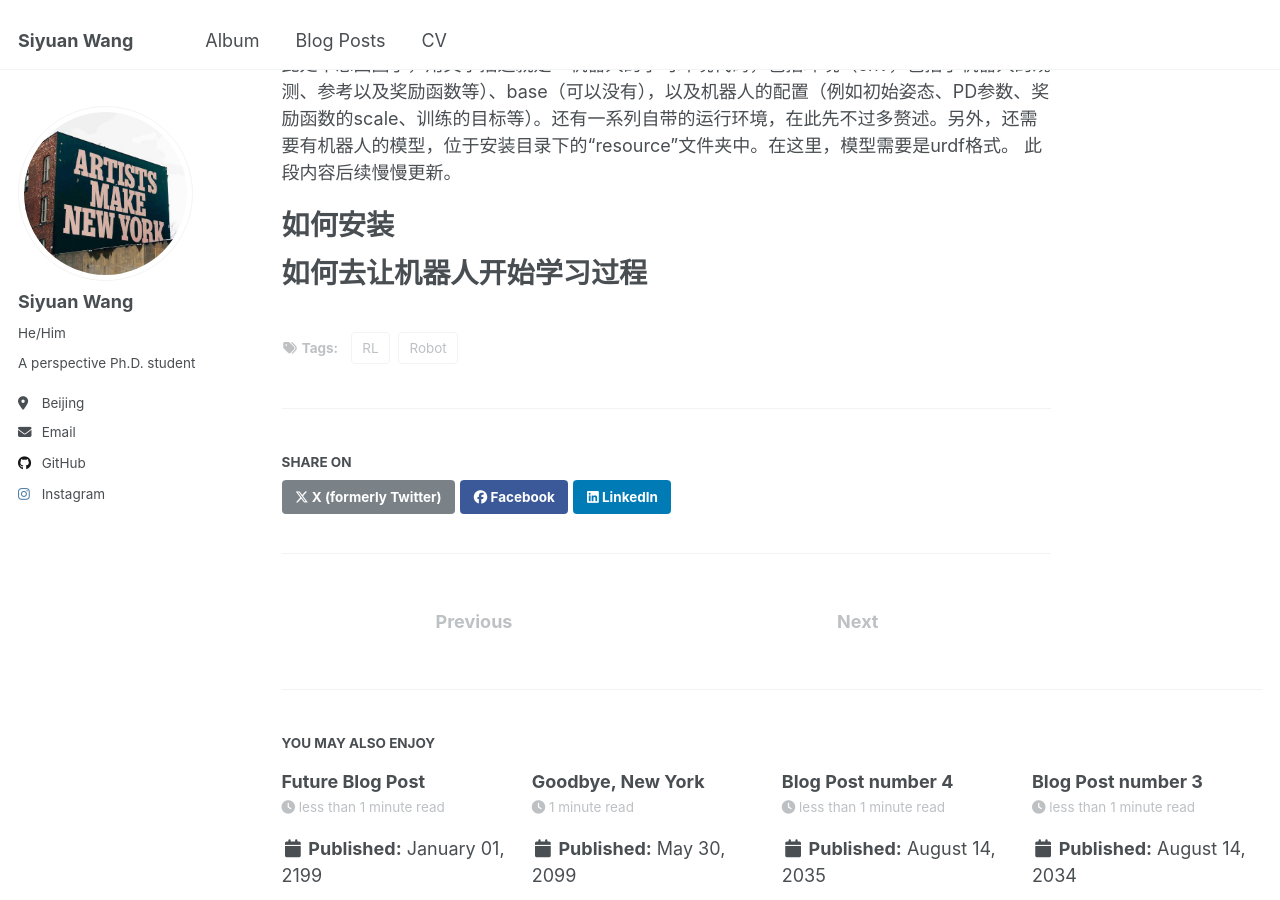
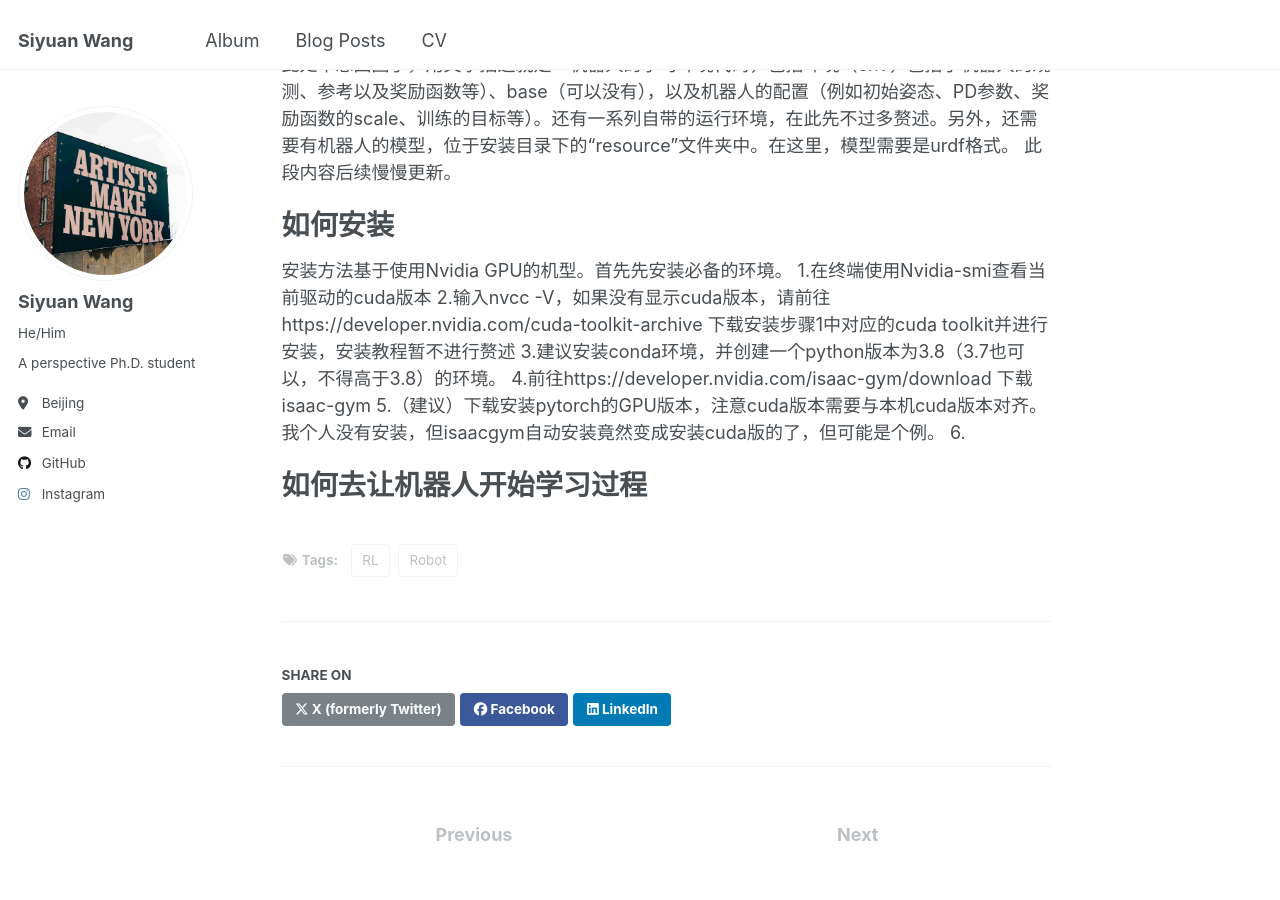
Before and after one commit to wangsy1999/wangsy1999.github.io, a Jekyll site: the page built from _posts/2013-08-14-blog-post-2.md, in a window 1280 px wide and 900 px high, scrolled down 385 px. Built offline with Jekyll 4.4.1, drawn with Linux system fonts in a browser that asks for light colours.

Commit message:
Update 2013-08-14-blog-post-2.md

```diff
--- a/_posts/2013-08-14-blog-post-2.md
+++ b/_posts/2013-08-14-blog-post-2.md
@@ -17,6 +17,13 @@ Legged-Gym结构
 
 如何安装
 ======
+安装方法基于使用Nvidia GPU的机型。首先先安装必备的环境。
+1.在终端使用Nvidia-smi查看当前驱动的cuda版本
+2.输入nvcc -V，如果没有显示cuda版本，请前往https://developer.nvidia.com/cuda-toolkit-archive 下载安装步骤1中对应的cuda toolkit并进行安装，安装教程暂不进行赘述
+3.建议安装conda环境，并创建一个python版本为3.8（3.7也可以，不得高于3.8）的环境。
+4.前往https://developer.nvidia.com/isaac-gym/download 下载isaac-gym
+5.（建议）下载安装pytorch的GPU版本，注意cuda版本需要与本机cuda版本对齐。我个人没有安装，但isaacgym自动安装竟然变成安装cuda版的了，但可能是个例。
+6.
 
 如何去让机器人开始学习过程
 ======
```
